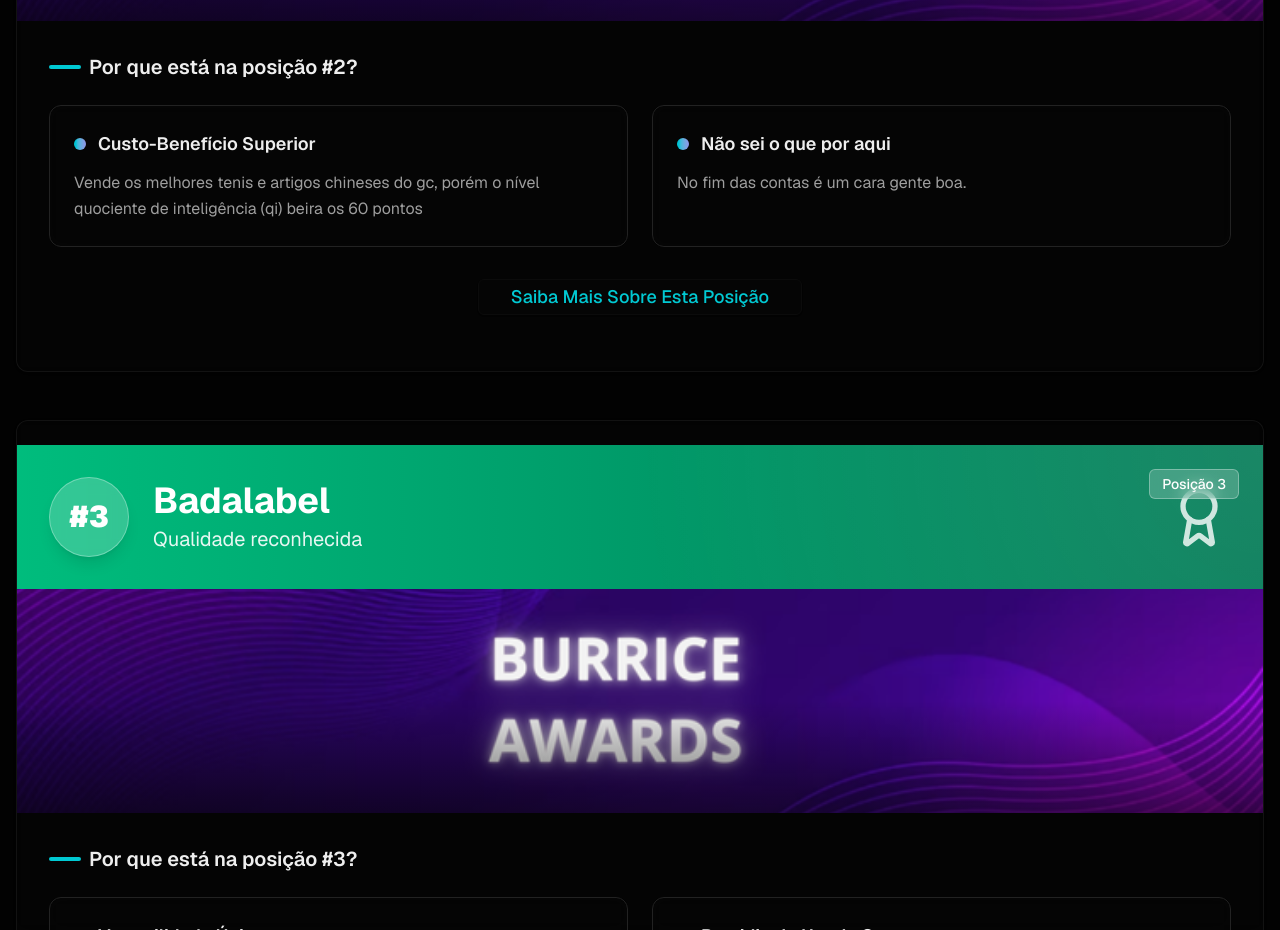
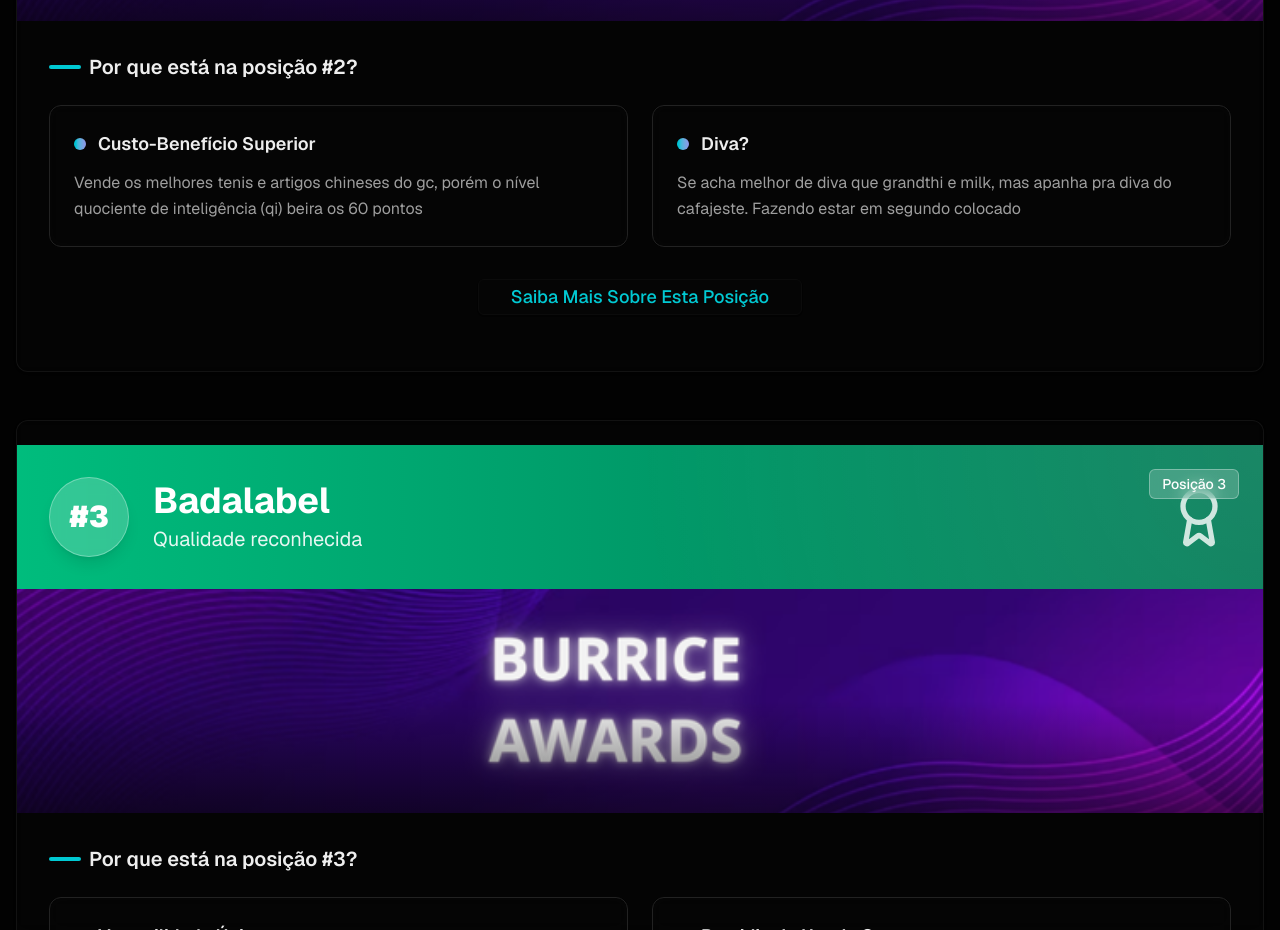
Before and after one commit to Sheiden1/rank5, a Next.js app: page / in a window 1280 px wide. Shown: the part 1980-2910 px from the top of the page. Built offline with nearby package versions, Linux system fonts and the light colour scheme.

Commit message:
Update page.tsx

```diff
--- a/app/page.tsx
+++ b/app/page.tsx
@@ -34,8 +34,8 @@ const rankingData = [
         description: "Vende os melhores tenis e artigos chineses do gc, porém o nível quociente de inteligência (qi) beira os 60 pontos",
       },
       {
-        title: "Não sei o que por aqui",
-        description: "No fim das contas é um cara gente boa.",
+        title: "Diva?",
+        description: "Se acha melhor de diva que grandthi e milk, mas apanha pra diva do cafajeste. Fazendo estar em segundo colocado",
       },
     ],
   },
```
